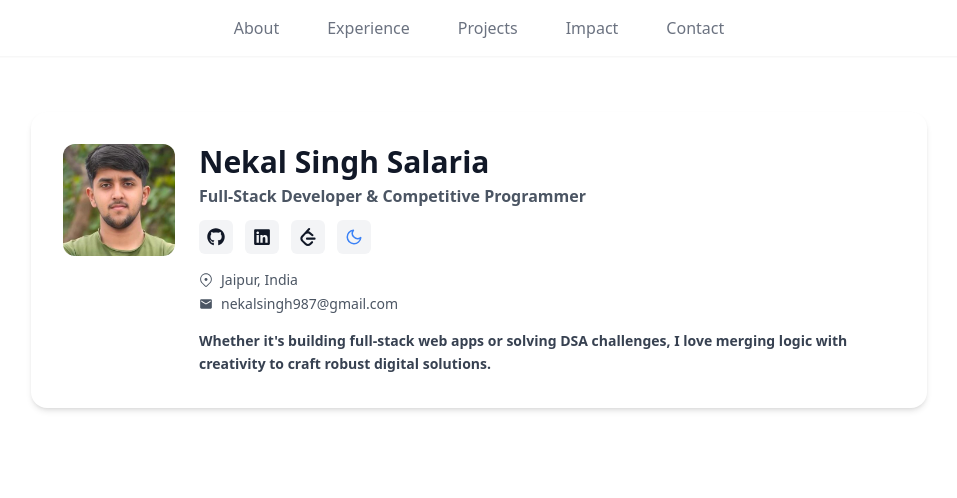
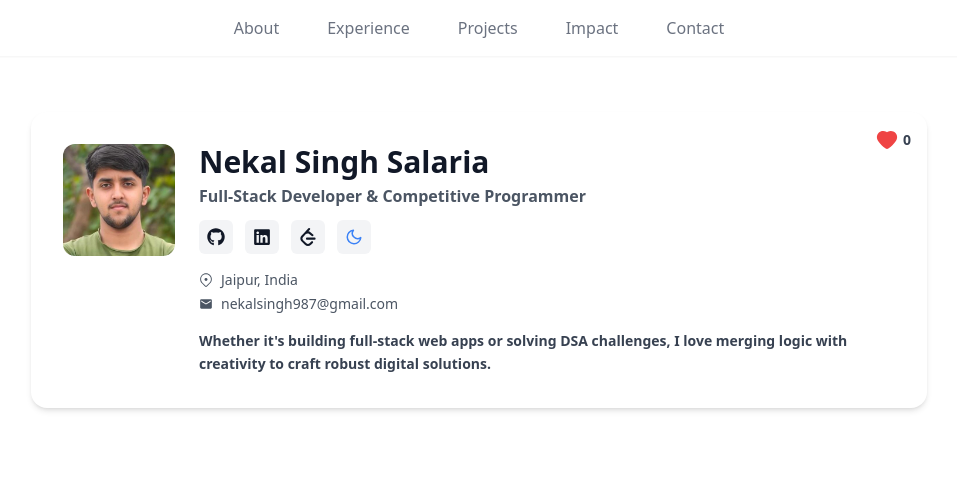
Before and after one commit to nekalsalaria/portfolio, a React (Vite) app in the folder portfolio/: page / in a window 1280 px wide. Shown: the top 498 px of the page, without its empty margins (161-1118 px from the left). Built offline with nearby package versions, Linux system fonts and the light colour scheme.

Commit message:
add like icon

```diff
--- a/portfolio/src/pages/Hero.jsx
+++ b/portfolio/src/pages/Hero.jsx
@@ -1,4 +1,4 @@
-import React from "react";
+import React, { useState, useEffect } from "react";
 import profile from "../assets/profile.jpg";
 import { FaGithub, FaLinkedin } from "react-icons/fa";
 import { FaXTwitter } from "react-icons/fa6";
@@ -6,16 +6,72 @@ import { FiSun, FiMoon } from "react-icons/fi";
 import { SiLeetcode } from "react-icons/si";
 import { MdEmail } from "react-icons/md";
 import { GoLocation } from "react-icons/go";
+import { AiFillHeart } from "react-icons/ai";
 
 const Hero = ({ darkMode, setDarkMode }) => {
+  const [likes, setLikes] = useState(0);
+  const [hasLiked, setHasLiked] = useState(false);
+  const [showPopup, setShowPopup] = useState(false);
+
+  // Load likes and like status from localStorage on mount
+  useEffect(() => {
+    const savedLikes = localStorage.getItem("likeCount");
+    const likedStatus = localStorage.getItem("hasLiked");
+
+    if (savedLikes) setLikes(parseInt(savedLikes));
+    if (likedStatus === "true") setHasLiked(true);
+  }, []);
+
+  const handleLike = () => {
+    if (!hasLiked) {
+      const newLikes = likes + 1;
+      setLikes(newLikes);
+      setHasLiked(true);
+      localStorage.setItem("likeCount", newLikes);
+      localStorage.setItem("hasLiked", "true");
+
+      // Show popup
+      setShowPopup(true);
+      setTimeout(() => setShowPopup(false), 2000); // Hide after 2s
+    }
+  };
+
   return (
     <section className="pt-28 pb-10 px-4 bg-white dark:bg-gray-900" id="hero">
-      <div className="max-w-md md:max-w-4xl mx-auto shadow-md rounded-2xl p-8 flex flex-col items-center md:flex-row md:items-start gap-6 bg-white dark:bg-gray-800 text-gray-900 dark:text-white">
+      {/* Like popup */}
+      {showPopup && (
+        <div className="fixed top-8 right-8 bg-green-500 text-white px-4 py-2 rounded shadow-lg z-50 animate-bounce">
+          You liked this portfolio!
+        </div>
+      )}
+
+      <div className="relative max-w-md md:max-w-4xl mx-auto shadow-md rounded-2xl p-8 flex flex-col items-center md:flex-row md:items-start gap-6 bg-white dark:bg-gray-800 text-gray-900 dark:text-white">
+
+        {/* Like Button */}
+        <div className="absolute top-4 right-4 flex items-center gap-1">
+          <button
+            onClick={handleLike}
+            disabled={hasLiked}
+            className={`text-2xl transition-transform ${
+              hasLiked
+                ? "text-red-500 cursor-not-allowed"
+                : "text-red-500 hover:scale-110"
+            }`}
+            title={hasLiked ? "You already liked" : "Like"}
+          >
+            <AiFillHeart />
+          </button>
+          <span className="text-sm font-semibold text-gray-700 dark:text-gray-200">
+            {likes}
+          </span>
+        </div>
+
         <img
           src={profile}
           alt="Nekal Singh"
           className="w-28 h-28 object-cover rounded-xl"
         />
+
         <div className="w-full flex flex-col items-center md:items-start text-center md:text-left">
           <h1 className="text-3xl font-extrabold whitespace-nowrap">
             Nekal Singh Salaria
@@ -24,7 +80,7 @@ const Hero = ({ darkMode, setDarkMode }) => {
             Full-Stack Developer & Competitive Programmer
           </p>
 
-          {/* Dark Mode Button */}
+          {/* Social + Dark Mode Toggle */}
           <div className="flex gap-3 mt-3">
             <a
               href="https://github.com/nekalsalaria"
```
